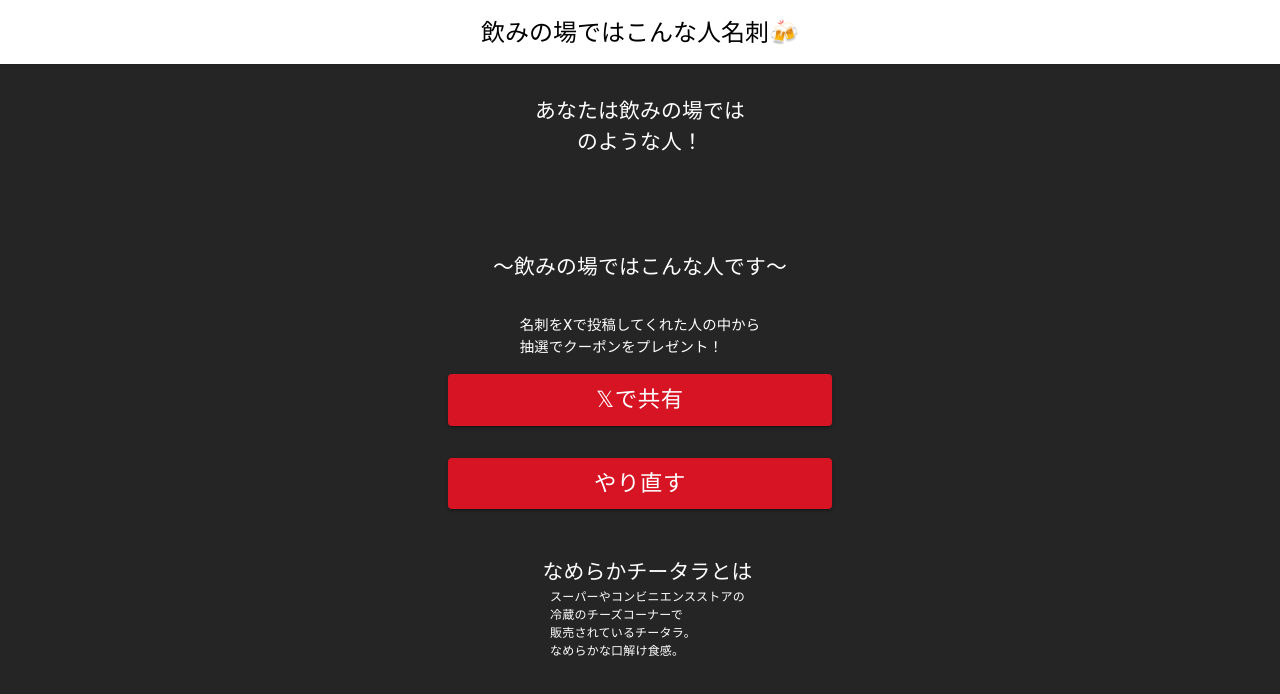
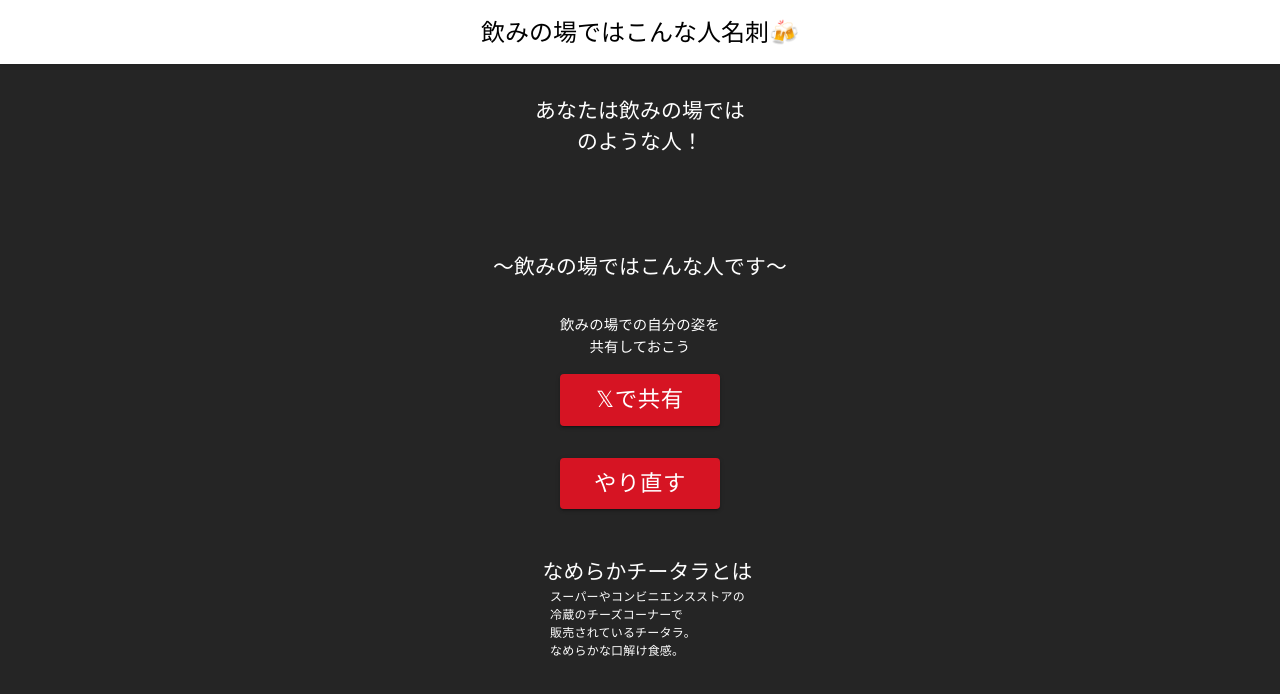
Before and after one commit to akira1515/dialcohol, a Next.js app: page /results in a window 1280 px wide. Shown: the top 694 px of the page. Built offline with nearby package versions, Linux system fonts and the light colour scheme.

Commit message:
ボタンの横幅を縮小

```diff
--- a/pages/results.tsx
+++ b/pages/results.tsx
@@ -52,16 +52,16 @@
         )}
 
       </Typography>
-      <Typography sx={{ mt: 4, fontSize: "0.9rem", display: "flex", flexDirection: "column", justifyContent: "center", alignItems: "center" }}>
-        名刺をXで投稿してくれた人の中から<br />抽選でクーポンをプレゼント！
+      <Typography sx={{ mt: 4, fontSize: "0.9rem", display: "flex", flexDirection: "column", justifyContent: "center", alignItems: "center", textAlign: 'center' }}>
+        飲みの場での自分の姿を<br/>共有しておこう
       </Typography>
       <Button
-        variant="contained" sx={{ color:'white', backgroundColor: '#D61423 !important', fontSize: '1.4rem', mt: 2, width: "30%", '@media (max-width: 500px)': {fontSize: "1.2rem"} }}
+        variant="contained" sx={{ color:'white', backgroundColor: '#D61423 !important', fontSize: '1.4rem', mt: 2, width: "10rem", '@media (max-width: 500px)': {fontSize: "1.2rem"} }}
         onClick={() => window.open(twitterShareUrl, '_blank')}
       >
         𝕏で共有
       </Button>
-      <Button variant="contained" sx={{ color:'white', backgroundColor: '#D61423 !important', fontSize: '1.4rem', mt: 4, width: "30%", '@media (max-width: 500px)': {fontSize: "1.2rem"} }} onClick={handleReset}>
+      <Button variant="contained" sx={{ color:'white', backgroundColor: '#D61423 !important', fontSize: '1.4rem', mt: 4, width: "10rem", '@media (max-width: 500px)': {fontSize: "1.2rem"} }} onClick={handleReset}>
         やり直す
       </Button>
 
```
